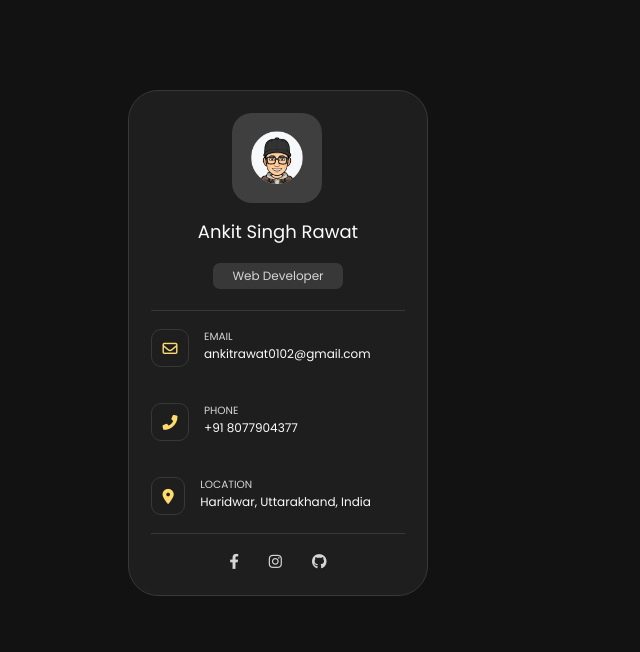
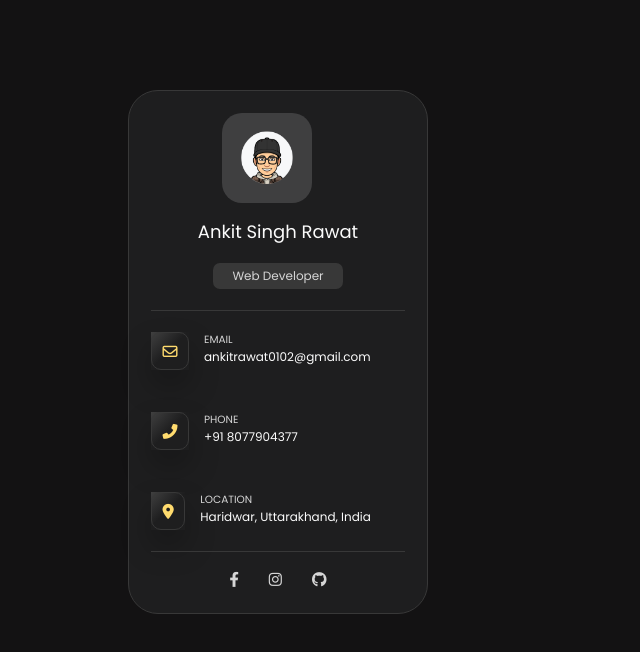
Before and after one commit to ankitt01/Resume, a React (Create React App) app: page / in a window 1280 px wide. Shown: the top 652 px of the page, without its empty margins (0-640 px from the left). Built offline with nearby package versions, Linux system fonts and the light colour scheme.

Commit message:
minor changes in personal info section

```diff
--- a/src/components/styles/PersonalInfo.scss
+++ b/src/components/styles/PersonalInfo.scss
@@ -15,6 +15,8 @@ $color-accent: #FFDB6E;
 $color-error: #B84C4C;
 $bs-gray: #6c757d;
 $color-gradient-gray: linear-gradient(137.84deg, #3F3F40 2.69%, #303030 93.75%);
+$box-shadow-30: 0px 16px 30px rgba(0, 0, 0, 0.25);
+$color-gradient-border-gray: linear-gradient(135deg, #404040 0%, rgba(64, 64, 64, 0) 48.44%);
 // Variables
 .personal-info {
     background-color: $light-dark;
@@ -22,7 +24,7 @@ $color-gradient-gray: linear-gradient(137.84deg, #3F3F40 2.69%, #303030 93.75%);
     font-size: 1.5rem;
     @media (min-width: 768px) {
         font-size: 2rem;
-        padding: 3.5rem;
+        padding: 2.5rem;
     }
     @media (min-width: 1000px) {
         font-size: 2rem;
@@ -43,13 +45,14 @@ $color-gradient-gray: linear-gradient(137.84deg, #3F3F40 2.69%, #303030 93.75%);
     display: flex;
     @media (min-width: 1260px) {
         width: 100%;
-        display: flex;
-        flex-direction: column;
+        display: grid;
+        place-items: center;
         text-align: center;
-        justify-content: center;
         .image-container {
-            transform: translateX(90%);
-            margin-bottom: 1em;
+            background-color: #fff;
+            margin: 0 0 1em 0;
+            width: 8em;
+            height: 8em;
         }
     }
     padding-bottom: 1.5em;
@@ -142,6 +145,9 @@ $color-gradient-gray: linear-gradient(137.84deg, #3F3F40 2.69%, #303030 93.75%);
     }
     .contact {
         padding: 1.2em 0;
+        @media (min-width: 1260px) {
+            padding: 1.4em 0;
+        }
         display: flex;
         justify-content: start;
         .icon {
@@ -149,6 +155,8 @@ $color-gradient-gray: linear-gradient(137.84deg, #3F3F40 2.69%, #303030 93.75%);
             align-items: center;
             justify-content: center;
             margin-right: 1.5rem;
+            box-shadow: $box-shadow-30;
+            background: $color-gradient-border-gray;
             i {
                 color: $color-accent;
                 padding: 0.7em;
```
